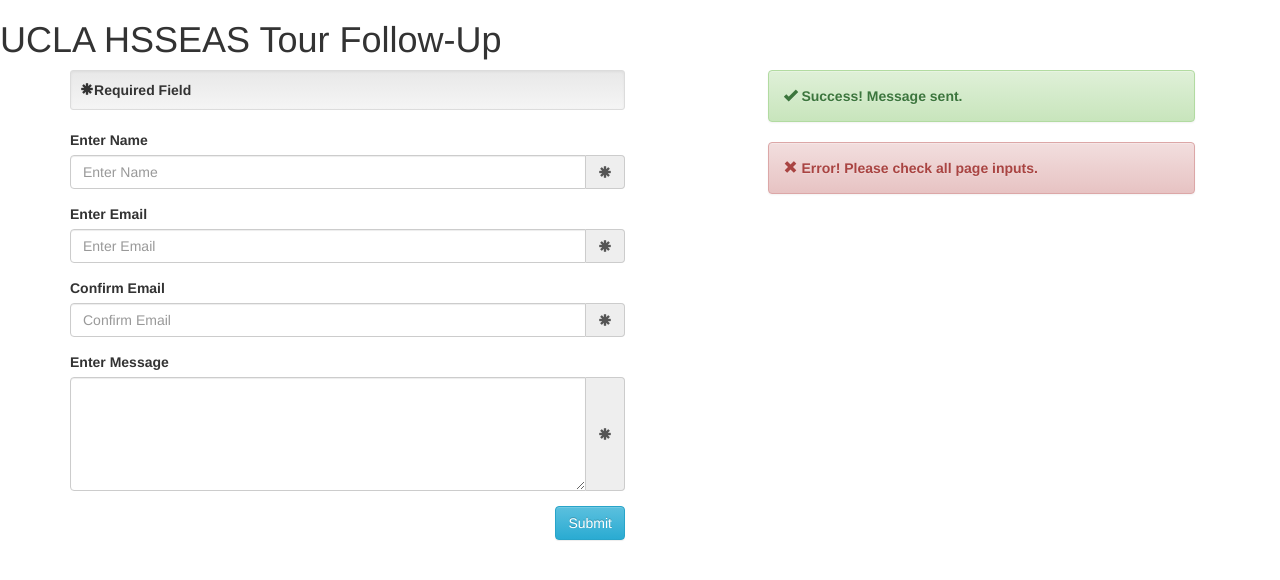
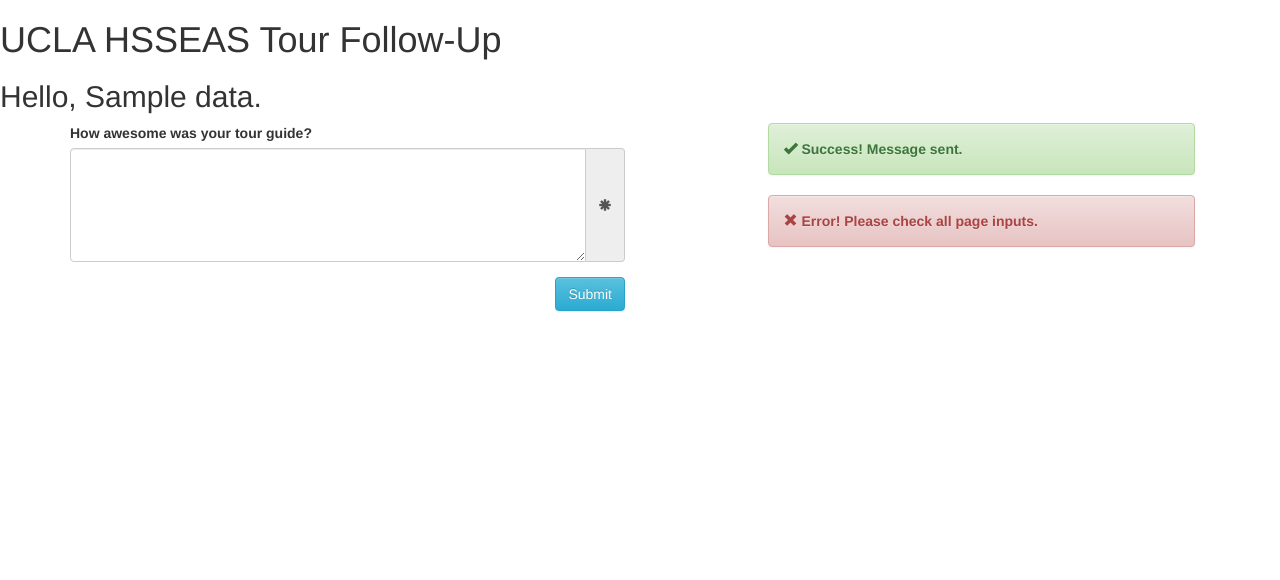
Before and after one commit to lowellbander/old-followup, a Flask app: template templates/index.html in a window 1280 px wide. Shown: the top 580 px of the page. Run offline with Flask 2, Linux system fonts and the light colour scheme; the template is opened without the code that fills it: most values are stand-ins (such as "Sample title", 1, 10 or a date in 2020); some libraries are stand-ins or nearby versions.

Commit message:
got rid of things

```diff
--- a/templates/index.html
+++ b/templates/index.html
@@ -13,12 +13,16 @@
         <body>
             <div>
                 <h1>UCLA HSSEAS Tour Follow-Up</h1>
+                <b></b>
+                <h2>Hello, {{data.name}}.</h2>
+                <b></b>
+                <b></b>
             </div>
             <div class="container">
     <div class="row">
         <form role="form">
             <div class="col-lg-6">
-                <div class="well well-sm"><strong><span class="glyphicon glyphicon-asterisk"></span>Required Field</strong></div>
+                <!--
                 <div class="form-group">
                     <label for="InputName">Enter Name</label>
                     <div class="input-group">
@@ -40,8 +44,9 @@
                         <span class="input-group-addon"><span class="glyphicon glyphicon-asterisk"></span></span>
                     </div>
                 </div>
+                -->
                 <div class="form-group">
-                    <label for="InputMessage">Enter Message</label>
+                    <label for="InputMessage">How awesome was your tour guide?</label>
                     <div class="input-group">
                         <textarea name="InputMessage" id="InputMessage" class="form-control" rows="5" required></textarea>
                         <span class="input-group-addon"><span class="glyphicon glyphicon-asterisk"></span></span>
```
